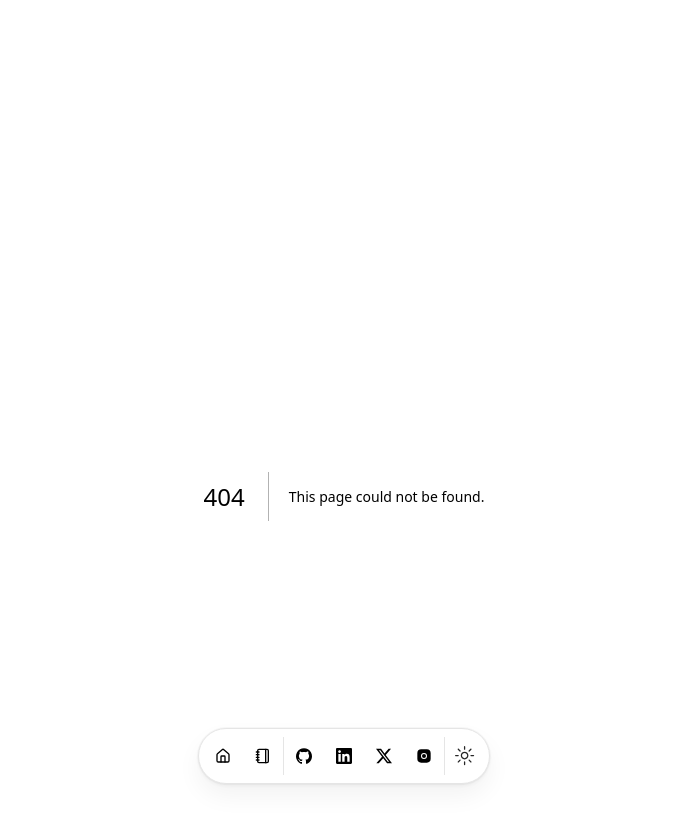
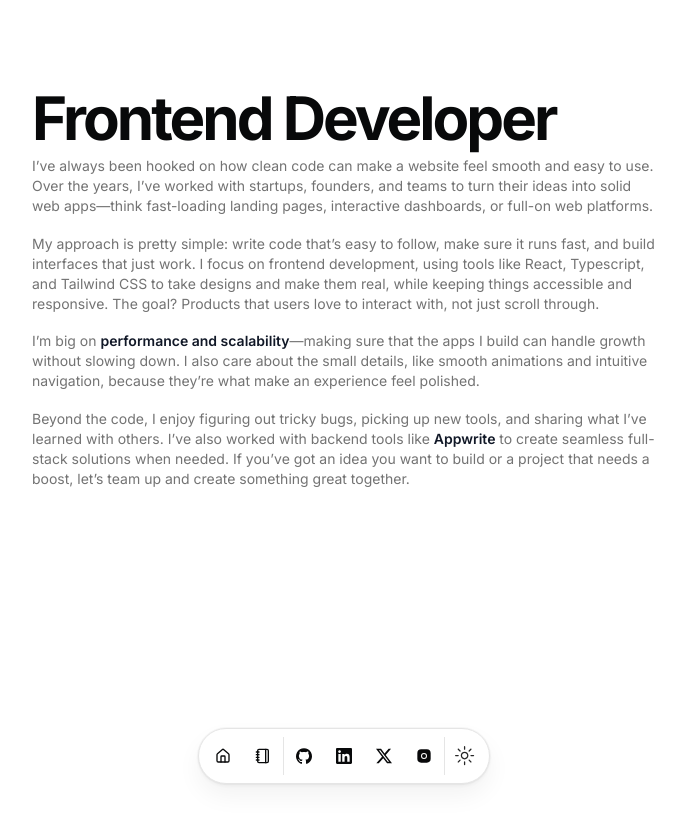
Before and after one commit to SHAKUURR/shakur-porfolio, a Next.js app: page /about in a window 1280 px wide. Before the commit this address had no page. Shown: the top 826 px of the page, without its empty margins (296-981 px from the left). After the commit the page ends 800 px from the top, so only its background shows below. Built offline with nearby package versions, Linux system fonts and the light colour scheme.

Commit message:
Added about us page

```diff
--- /dev/null
+++ b/src/app/about/page.tsx
@@ -0,0 +1,29 @@
+import BlurFade from "@/components/magicui/blur-fade";
+import BlurFadeText from "@/components/magicui/blur-fade-text";
+import { DATA } from "@/data/resume";
+import Markdown from "react-markdown";
+
+const About = () => {
+	const BLUR_FADE_DELAY = 0.04;
+	return (
+		<div>
+			<div className="gap-2 flex justify-between">
+				<div className="flex-col flex flex-1 space-y-1.5">
+					<BlurFadeText
+						delay={BLUR_FADE_DELAY}
+						className="text-3xl font-bold tracking-tighter sm:text-5xl xl:text-6xl/none"
+						yOffset={8}
+						text={`Frontend Developer`}
+					/>
+					<BlurFade delay={BLUR_FADE_DELAY * 4}>
+						<Markdown className="prose max-w-full text-pretty font-sans text-sm text-muted-foreground dark:prose-invert">
+							{DATA.fullbio}
+						</Markdown>
+					</BlurFade>
+				</div>
+			</div>
+		</div>
+	);
+};
+
+export default About;
--- a/src/data/resume.tsx
+++ b/src/data/resume.tsx
@@ -13,6 +13,15 @@ export const DATA = {
 	// 	"At the end of 2022, I quit my job as a software engineer to go fulltime into building and scaling my own SaaS businesses. In the past, [I pursued a double degree in computer science and business](/#education), [interned at big tech companies in Silicon Valley](https://www.youtube.com/watch?v=d-LJ2e5qKdE), and [competed in over 21 hackathons for fun](/#hackathons). I also had the pleasure of being a part of the first ever in-person cohort of buildspace called [buildspace sf1](https://buildspace.so/sf1).",
 	summary:
 		"I'm a frontend developer who builds fast, scalable, and reliable web apps that work flawlessly on any device or browser. I love turning ideas into smooth, user-friendly experiences that help businesses grow. I collaborate with designers, backend developers, and product managers to deliver solid, stress-free projects. When I’m not coding, I’m exploring the latest tech trends or connecting with fellow developers at meetups. 😎",
+	fullbio: `
+I’ve always been hooked on how clean code can make a website feel smooth and easy to use. Over the years, I’ve worked with startups, founders, and teams to turn their ideas into solid web apps—think fast-loading landing pages, interactive dashboards, or full-on web platforms.
+
+My approach is pretty simple: write code that’s easy to follow, make sure it runs fast, and build interfaces that just work. I focus on frontend development, using tools like React, Typescript, and Tailwind CSS to take designs and make them real, while keeping things accessible and responsive. The goal? Products that users love to interact with, not just scroll through.
+
+I’m big on **performance and scalability**—making sure that the apps I build can handle growth without slowing down. I also care about the small details, like smooth animations and intuitive navigation, because they’re what make an experience feel polished.
+
+Beyond the code, I enjoy figuring out tricky bugs, picking up new tools, and sharing what I’ve learned with others. I’ve also worked with backend tools like **Appwrite** to create seamless full-stack solutions when needed. If you’ve got an idea you want to build or a project that needs a boost, let’s team up and create something great together.
+`,
 	avatarUrl: "/me.jpg",
 	skills: [
 		"Javascipt",
@@ -26,7 +35,7 @@ export const DATA = {
 	],
 	navbar: [
 		{ href: "/", icon: HomeIcon, label: "Home" },
-		{ href: "/blog", icon: NotebookIcon, label: "Blog" },
+		{ href: "/about", icon: NotebookIcon, label: "About" },
 	],
 	contact: {
 		email: "salmanshakur7@gmail.com",
```
Also changed, not shown: 1 other file (tests, documents, lock files or other folders).
